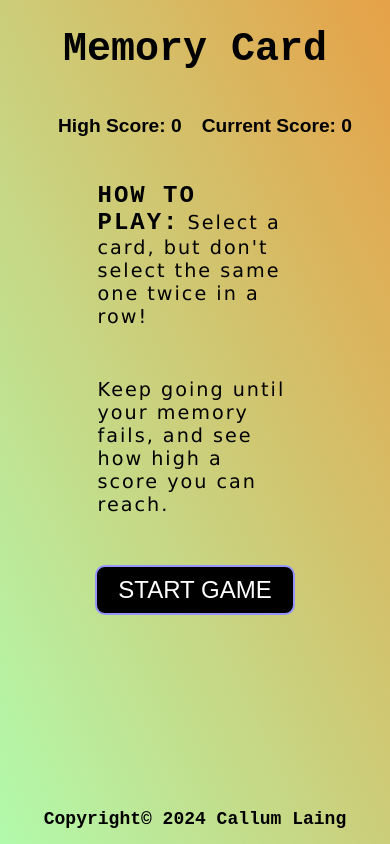
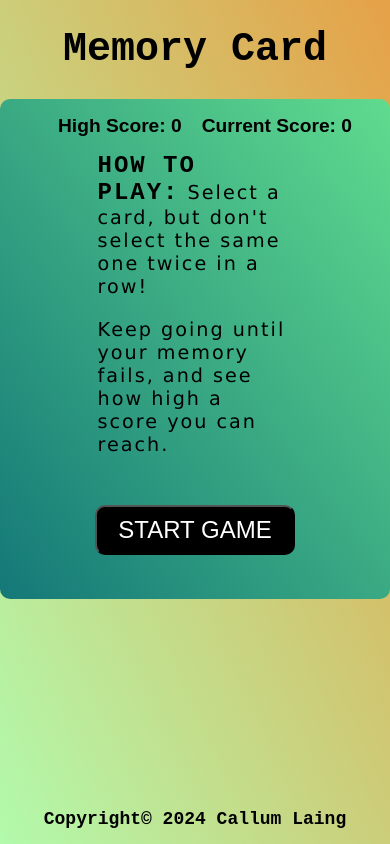
Before and after one commit to callum-laing/sv-memory-card, a Svelte app: page / in a window 390 px wide. Built offline with nearby package versions, Linux system fonts and the light colour scheme; a web font is replaced by a local one.

Commit message:
changed styling on button and card background

```diff
--- a/src/App.svelte
+++ b/src/App.svelte
@@ -41,7 +41,7 @@ div {
   height: 500px;
   border: 2px solid black;
   border-radius: 10px;
-  background-color: rgba(20, 120, 120);
+    background: linear-gradient(to right top, #147878, #60db8e);
 }
 
 /* Mobile */
--- a/src/app.css
+++ b/src/app.css
@@ -8,9 +8,7 @@ body {
   margin: 0;
   width: 100%;
   height: 100%;
-  /* background-color: rgba(30, 30, 30); */
   background: linear-gradient(to right top, #b2faac, #e6a147);
-  /* color: rgba(220, 220, 220); */
 }
 
 @media (max-width: 768px) {}
--- a/src/lib/Content.svelte
+++ b/src/lib/Content.svelte
@@ -108,7 +108,6 @@ let startGame = () => {
         cursor: pointer;
         background-color: black;
         color: white;
-        border: 2px solid rgba(150, 150, 250);
     }
 
     span {
@@ -118,7 +117,7 @@ let startGame = () => {
     }
 
     .startButton > button:hover {
-        border: 2px solid white;
+        border: 4px solid white;
     }
 
     h2 {
@@ -136,8 +135,11 @@ let startGame = () => {
             flex-wrap: wrap;
         }
         .card {
-            height: 100px;
+            height: 125px;
             width: 75px;
+        }
+        .startButton > p {
+            margin-top: 0;
         }
     }
 
```
